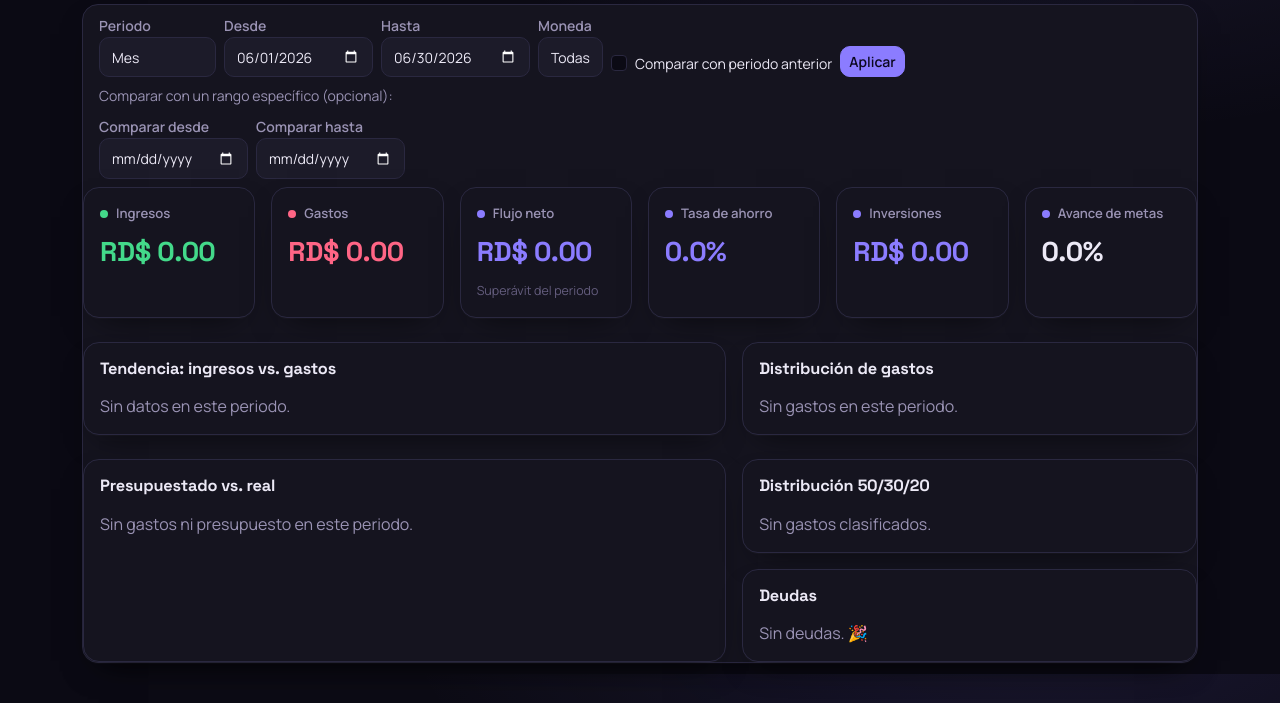
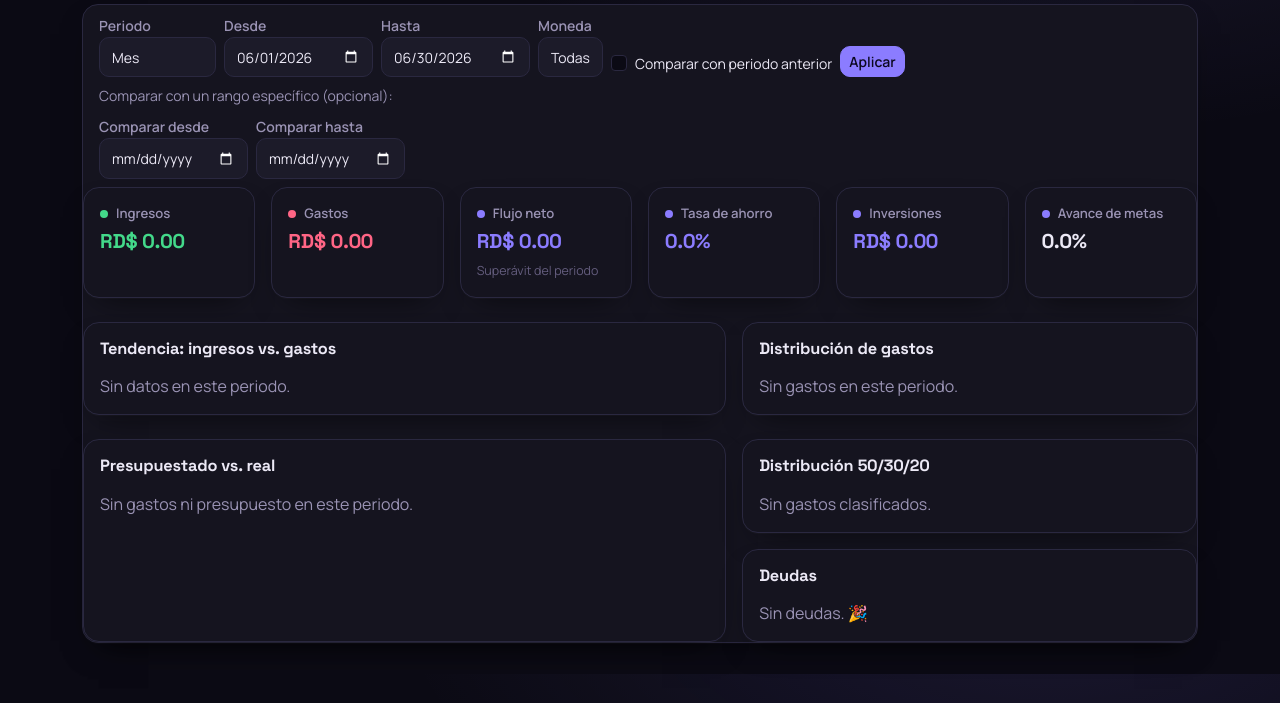
Before and after one commit to Peraltasolenny/finanzas-app, a Flask app: page / in a window 1280 px wide. Shown: the part 126-829 px from the top of the page. After the commit the page ends 788 px from the top, so only its background shows below. Run offline with Flask 3, Linux system fonts and the light colour scheme; the visitor is signed in with stand-in values (Sample User, id 1); data comes from the database, SQL or seed files in the repository; data that the repository does not hold is empty.

Commit message:
Fix dashboard: Chart.js al head (gráficos ya no salen vacíos) y tamaño de números en tarjetas KPI reducido para que no se partan
Co-Authored-By: Claude Opus 4.8 (1M context) <noreply@anthropic.com>

```diff
--- a/static/style.css
+++ b/static/style.css
@@ -134,7 +134,8 @@ a { text-decoration: none; }
 .kpi { position: relative; overflow: hidden; }
 .kpi .kpi-label { display: flex; align-items: center; gap: 8px; font-size: .82rem; color: var(--fin-muted); font-weight: 600; }
 .kpi .kpi-label .dot { width: 8px; height: 8px; border-radius: 99px; }
-.kpi .kpi-value { font-size: 1.7rem; font-weight: 700; margin-top: .55rem; }
+.kpi .kpi-value { font-size: 1.25rem; font-weight: 700; margin-top: .4rem; line-height: 1.15; white-space: nowrap; }
+@media (min-width: 1400px) { .kpi .kpi-value { font-size: 1.45rem; } }
 .kpi .kpi-sub { font-size: .78rem; color: var(--fin-faint); margin-top: .55rem; }
 .dot-in  { background: var(--fin-pos); } .txt-in  { color: var(--fin-pos); }
 .dot-out { background: var(--fin-neg); } .txt-out { color: var(--fin-neg); }
--- a/templates/base.html
+++ b/templates/base.html
@@ -17,6 +17,7 @@
   <link href="https://fonts.googleapis.com/css2?family=Manrope:wght@400;500;600;700;800&family=Space+Grotesk:wght@500;600;700&display=swap" rel="stylesheet">
   <link href="https://cdn.jsdelivr.net/npm/bootstrap@5.3.3/dist/css/bootstrap.min.css" rel="stylesheet">
   <link href="{{ url_for('static', filename='style.css') }}" rel="stylesheet">
+  <script src="https://cdn.jsdelivr.net/npm/chart.js@4.4.3/dist/chart.umd.min.js"></script>
 </head>
 <body>
 {% if current_user.is_authenticated %}
@@ -116,7 +117,6 @@
 </div>
 
 <script src="https://cdn.jsdelivr.net/npm/bootstrap@5.3.3/dist/js/bootstrap.bundle.min.js"></script>
-<script src="https://cdn.jsdelivr.net/npm/chart.js@4.4.3/dist/chart.umd.min.js"></script>
 <script>
   function finToggleTheme() {
     var html = document.documentElement;
```
